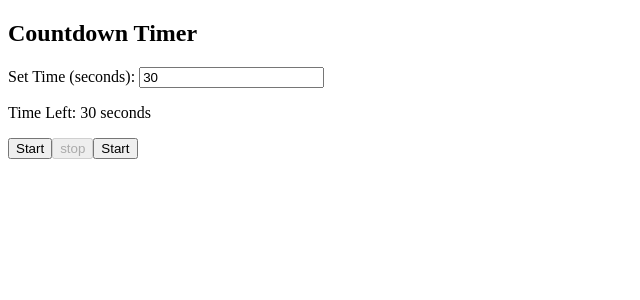
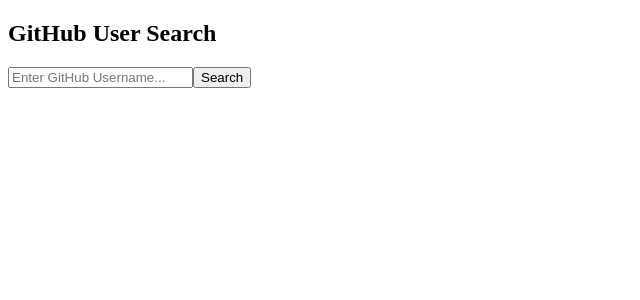
Before and after one commit to kulane952/React-Exercises, a React app: page / in a window 1280 px wide. Shown: the top 300 px of the page, without its empty margins (0-640 px from the left). Built offline with nearby package versions, Linux system fonts and the light colour scheme; the HTML template or start-up script is replaced by a standard one.

Commit message:
Excise 9 React

```diff
--- a/src/App.jsx
+++ b/src/App.jsx
@@ -10,7 +10,8 @@
 // import TitleUpdater from './assets/components/Exercise6/GreetingTitle'
 // import MouseTracker from './assets/components/Exercise7/MouseTracker'
 // import SeTimer from './assets/components/SetTime'
-import Countdown from './assets/components/Exercise8/CountdownTimer'
+// import Countdown from './assets/components/Exercise8/CountdownTimer'
+import GitHubUserSearch from './assets/components/Exercise9/GitHubUserSearch '
 
 
 import { useState } from 'react';
@@ -80,8 +81,9 @@
 
 
     <div>
+      <GitHubUserSearch/>
       {/* <SeTimer/> */}
-      <Countdown/>
+      {/* <Countdown/> */}
       {/* <TitleUpdater/> */}
       {/* <MouseTracker/> */}
       {/* <ShoppingCart /> */}
--- /dev/null
+++ b/src/assets/components/Exercise9/GitHubUserSearch .jsx
@@ -0,0 +1,79 @@
+import { useState, useEffect } from "react"
+const GitHubUserSearch = () => {
+    const [searchTerm, setSearchTerm] = useState('')
+    const [userData, setUserData] = useState(null)
+    const [loading, setLoading] = useState(false)
+    const [error, setError] = useState('')
+
+    useEffect(() => {
+        const fetchUsers = async () => {
+            if (error) {
+                console.log('Error fetching GitHub user', error)
+            }
+
+        }
+    }, [error]);
+
+    const handelSearch = async () => {
+        if (!searchTerm) return
+        setLoading(true)
+        setError('')
+        setUserData(null)
+
+        try {
+            // 1-second delay before fetchingg
+
+            await new Promise((resolve) => setTimeout(resolve, 1000));
+
+            const response=await fetch(`https://api.github.com/users/${searchTerm.toLocaleLowerCase()}`);
+
+            if(!response.ok){
+                throw new Error('Githup user not Found')
+            }
+
+            const data=await response.json();
+            setUserData(data)
+
+
+        } catch (err) {
+            setError(err.message)
+
+        }finally{
+            setLoading(false)
+        }
+    }
+    return (
+        <div>
+            <h2>GitHub User Search</h2>
+            <input type="text"
+            placeholder="Enter GitHub Username..."
+            value={searchTerm}
+            onChange={(e)=>{setSearchTerm(e.target.value)}}
+             />
+             <button onClick={handelSearch}>Search</button>
+
+             {loading && <p>Loading...</p>}
+             {error && <p  style={{color:'red'}}>
+                Error:{error}
+                </p>}
+
+                {userData &&(
+                    <div style={{margin:'1rem'}}>
+                        <h3>{userData.name || userData.login}</h3>
+
+                        <img
+                        src={userData.avatar_url}
+                        alt={userData.login}
+                        width="100"
+                        style={{borderRadius:'50%'}}
+                        />
+                        <p>Location:{userData.location || 'N/A'}</p>
+                        <p>Public: Repos:{userData.public_repos}</p>
+
+                    </div>
+                )}
+        </div>
+    )
+}
+
+export default GitHubUserSearch;
```
